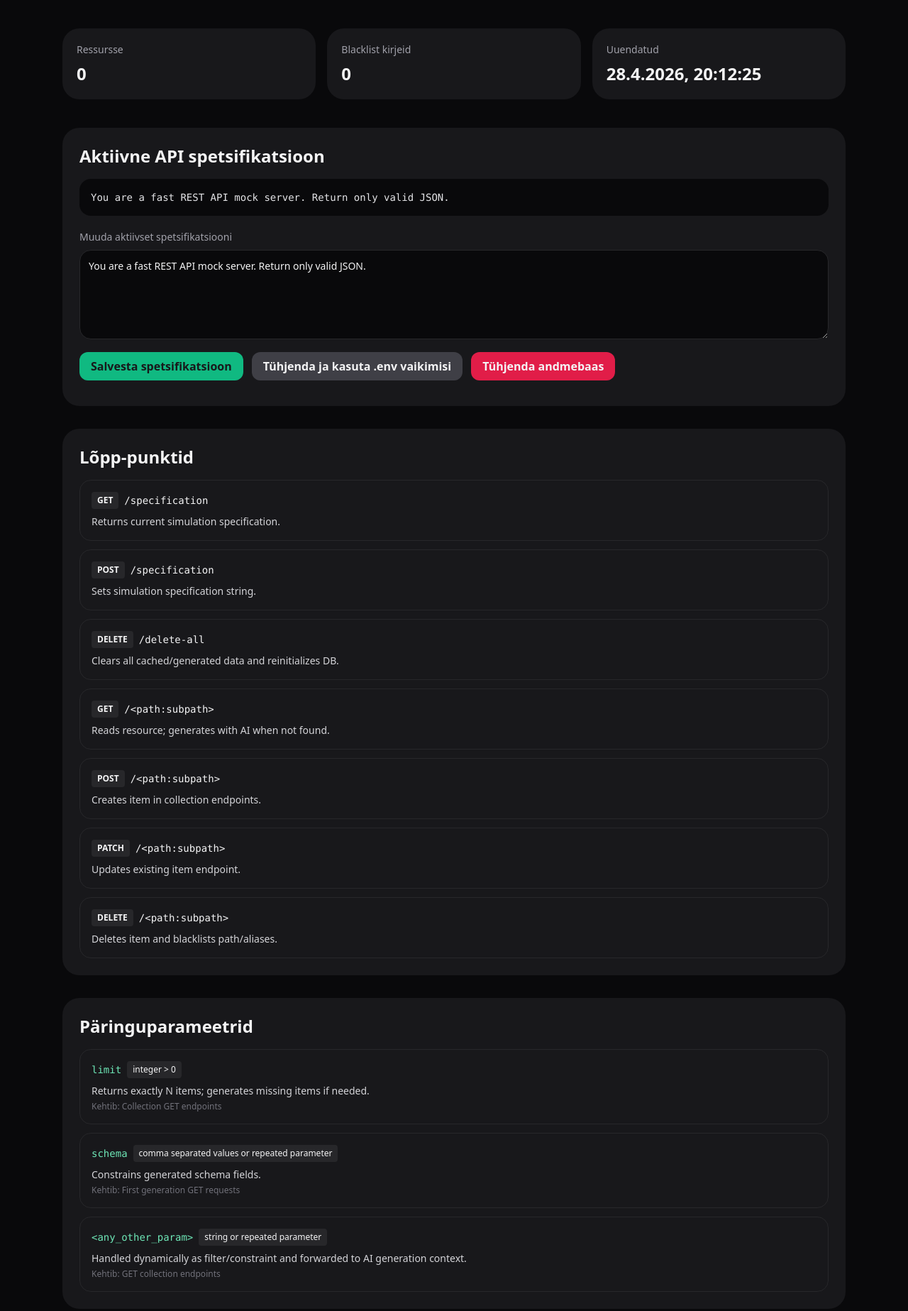
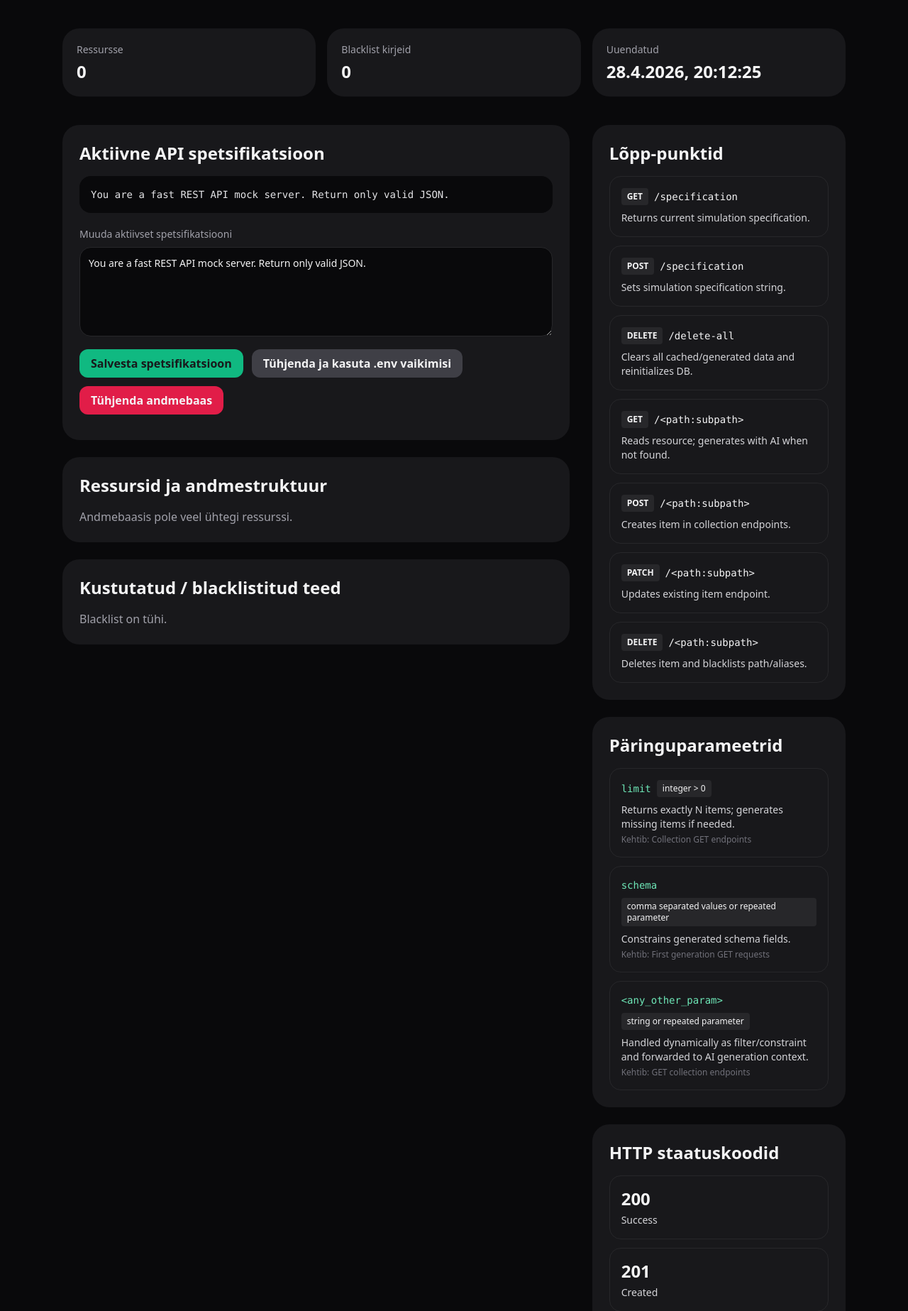
Before and after one commit to TLU-HK-RIF23-Janeli/API-simulaator, a Flask app: page /documentation in a window 1280 px wide. Shown: the part 176-2023 px from the top of the page at 71% size. Run offline with Flask 3, Linux system fonts and the light colour scheme; data that the repository does not hold is empty; some libraries are stand-ins or nearby versions.

Commit message:
Enhance documentation and home page content for clarity and usability
Co-authored-by: Copilot <copilot@github.com>

```diff
--- a/code/templates/documentation.html
+++ b/code/templates/documentation.html
@@ -28,9 +28,12 @@
       </div>
     </header>
 
-    <section class="grid md:grid-cols-3 gap-4 mb-10" id="summaryCards"></section>
+    <section class="grid items-stretch md:grid-cols-3 gap-4 mb-10" id="summaryCards"></section>
 
-    <section class="bg-zinc-900 rounded-3xl p-6 mb-8">
+    <section class="grid gap-8 lg:grid-cols-[2fr_1fr]">
+      <!-- Left: dynamic content stacked -->
+      <div class="space-y-6">
+        <section class="bg-zinc-900 rounded-3xl p-6">
           <h2 class="text-2xl font-semibold mb-4">Aktiivne API spetsifikatsioon</h2>
           <div id="activeSpecBox"></div>
           <div class="mt-5">
@@ -56,29 +59,34 @@
           </div>
         </section>
 
-    <section class="bg-zinc-900 rounded-3xl p-6 mb-8">
+        <section class="bg-zinc-900 rounded-3xl p-6">
+          <h2 class="text-2xl font-semibold mb-4">Ressursid ja andmestruktuur</h2>
+          <div id="resourceList" class="space-y-8"></div>
+        </section>
+
+        <section class="bg-zinc-900 rounded-3xl p-6">
+          <h2 class="text-2xl font-semibold mb-4">Kustutatud / blacklistitud teed</h2>
+          <div id="blacklistList" class="space-y-3"></div>
+        </section>
+      </div>
+
+      <!-- Right: static information (approx 1/3 width) -->
+      <aside class="space-y-6">
+        <section class="bg-zinc-900 rounded-3xl p-6">
           <h2 class="text-2xl font-semibold mb-4">Lõpp-punktid</h2>
           <div id="endpointList" class="space-y-3"></div>
         </section>
 
-    <section class="bg-zinc-900 rounded-3xl p-6 mb-8">
+        <section class="bg-zinc-900 rounded-3xl p-6">
           <h2 class="text-2xl font-semibold mb-4">Päringuparameetrid</h2>
           <div id="queryParamList" class="space-y-3"></div>
         </section>
 
-    <section class="bg-zinc-900 rounded-3xl p-6 mb-8">
+        <section class="bg-zinc-900 rounded-3xl p-6">
           <h2 class="text-2xl font-semibold mb-4">HTTP staatuskoodid</h2>
-      <div id="statusCodeList" class="grid sm:grid-cols-2 lg:grid-cols-4 gap-3"></div>
+          <div id="statusCodeList" class="grid sm:grid-cols-2 lg:grid-cols-1 gap-3"></div>
         </section>
-
-    <section class="bg-zinc-900 rounded-3xl p-6 mb-8">
-      <h2 class="text-2xl font-semibold mb-4">Ressursid ja andmestruktuur</h2>
-      <div id="resourceList" class="space-y-8"></div>
-    </section>
-
-    <section class="bg-zinc-900 rounded-3xl p-6 mb-8">
-      <h2 class="text-2xl font-semibold mb-4">Kustutatud / blacklistitud teed</h2>
-      <div id="blacklistList" class="space-y-3"></div>
+      </aside>
     </section>
   </div>
 
@@ -198,9 +206,9 @@
       ];
 
       document.getElementById("summaryCards").innerHTML = cards.map((card) => `
-        <article class="bg-zinc-900 rounded-3xl p-5">
+        <article class="bg-zinc-900 rounded-3xl p-5 min-h-[96px] h-full flex flex-col justify-between">
           <div class="text-zinc-400 text-sm">${escapeHtml(card.label)}</div>
-          <div class="text-2xl font-bold mt-2">${escapeHtml(card.value)}</div>
+          <div class="text-2xl font-bold leading-tight">${escapeHtml(card.value)}</div>
         </article>
       `).join("");
     }
```
Also changed, not shown: code/templates/home.html (+10 -4 lines). Lines whose indentation alone changed are shown as unchanged.
